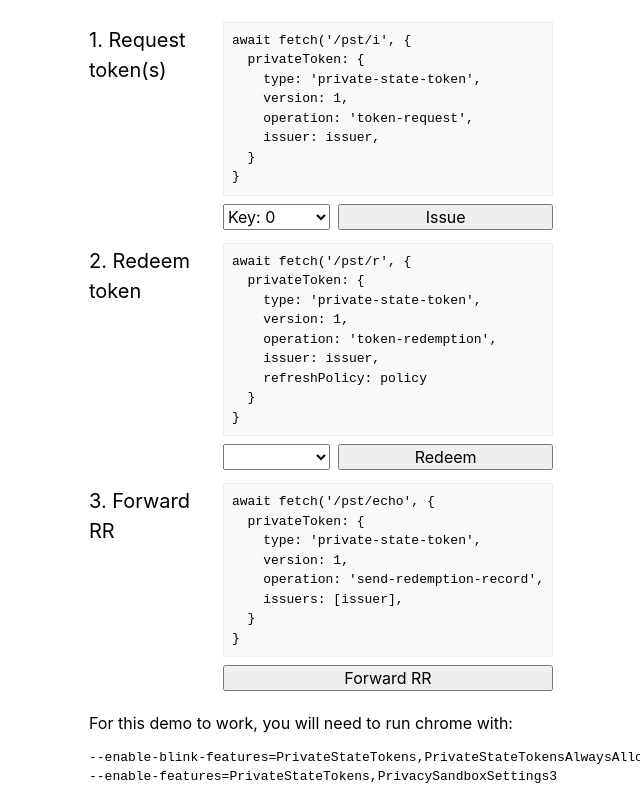
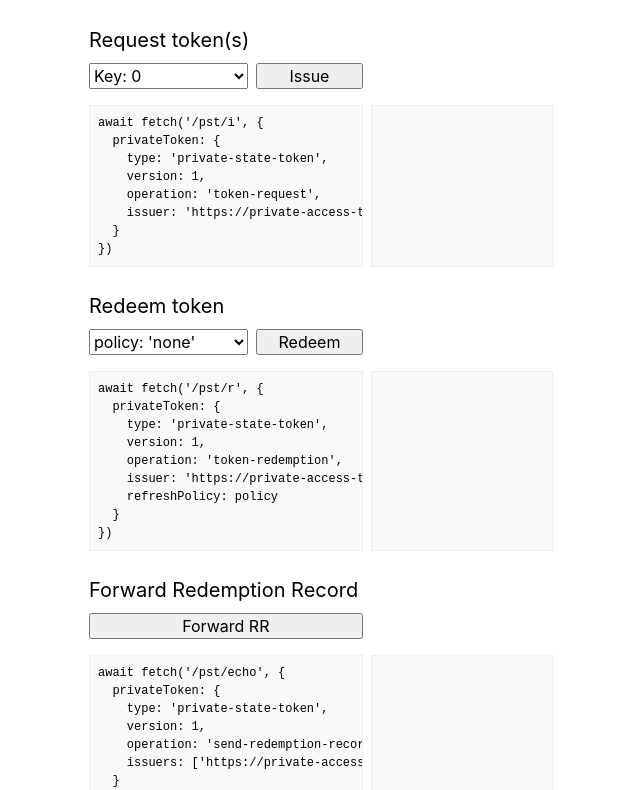
Before and after one commit to colinbendell/private-access-token, a website: page private-state-token.colinbendell.dev/index.html in a window 1280 px wide. Shown: the part 51-841 px from the top of the page, without its empty margins (319-959 px from the left). Drawn offline with Linux system fonts and the light colour scheme.

Commit message:
layout changes

```diff
--- /dev/null
+++ b/private-access-token.colinbendell.dev/private-access-token.js
@@ -0,0 +1 @@
+../src/private-access-token.js
--- /dev/null
+++ b/private-access-token.colinbendell.dev/utils.js
@@ -0,0 +1 @@
+../src/utils.js
--- a/private-state-token.colinbendell.dev/index.html
+++ b/private-state-token.colinbendell.dev/index.html
@@ -101,7 +101,7 @@
 
             .grid {
                 display: grid;
-                grid-template-columns: repeat(1, 1fr 2fr);
+                grid-template-columns: repeat(1, 3fr 2fr);
                 grid-column-gap: 0.5rem;
             }
             .grid input {
@@ -111,14 +111,26 @@
             .code {
                 border: 1px solid #eee;
                 background-color: #f9f9f9;
-                margin-bottom: 0.5rem;
+                margin: 1rem 0 0.5rem 0;
                 padding: 0.5rem;
+                overflow: scroll;
+                font-size: 0.75rem;
             }
 
             h2 {
                 margin: 1rem 0 0.5rem 0;
                 font-weight: 400;
+                grid-column: span 2 / auto;
                 font-size: 1.25rem;
+            }
+
+            .pass::after {
+              content: " ✅";
+              color: green;
+            }
+            .fail::after {
+              content: " ❌";
+              color: red;
             }
         </style>
         <script>
@@ -197,75 +209,79 @@
     <main>
       <h1>Public State Token v3 Test</h1>
       <div  style="vertical-align: super; font-size: 0.75rem; margin: -0.6rem 0 0.6rem 0;">
-              <a href="https://github.com/colinbendell/private-access-token">Github Source</a> ⏐⏐
-              <a href="https://wicg.github.io/trust-token-api/l">W3C: PST (Draft)</a> ⏐⏐
+              <a href="https://github.com/colinbendell/private-access-token">Github Source</a> ⏐
+              <a href="https://wicg.github.io/trust-token-api/l">W3C: PST (Draft)</a> ⏐
               <a href="https://www.ietf.org/archive/id/draft-irtf-cfrg-voprf-21.html">IETF: VOPRF (21)</a>
       </div>
 
 
       <div class="grid">
-        <div>
-          <h2>1. Request token(s)</h2>
-          <code id="issue-response">&nbsp;</code>
+        <h2>Request token(s)</h2>
+        <div class="grid">
+          <select id="public">
+            <option value="0" selected>Key: 0</option>
+            <option value="1">Key: 1</option>
+            <option value="2">Key: 2</option>
+          </select>
+          <input type="button" value="Issue" onclick="issueTokens()">
         </div>
+        <div></div>
         <pre class="code">await fetch('/pst/i', {
   privateToken: {
     type: 'private-state-token',
     version: 1,
     operation: 'token-request',
-    issuer: issuer,
+    issuer: 'https://private-access-token.colinbendell.dev',
   }
-}</pre>
-      <div></div>
-      <div class="grid">
-        <select id="public">
-          <option value="0" selected>Key: 0</option>
-          <option value="1">Key: 1</option>
-          <option value="2">Key: 2</option>
-        </select>
-        <input type="button" value="Issue" onclick="issueTokens()">
-      </div>
+})</pre>
+<code class="code" id="issue-response">&nbsp;</code>
+<!-- <code class="code" id="hasPrivateToken">&nbsp;</code>
+<pre class="code">document.hasPrivateToken(
+  'https://private-access-token.colinbendell.dev/',
+  'private-state-token'
+);</pre>
+        <code class="code pass" id="hasPrivateToken-response">true</code>
+<pre class="code">document.hasRedemptionRecord(
+  'https://private-access-token.colinbendell.dev/',
+  'private-state-token'
+);</pre>
+        <code class="code pass" id="hasRedemptionRecord-response">true</code> -->
 
-
-      <div>
-        <h2>2. Redeem token</h2>
-        <code id="redeem-response">&nbsp;</code>
-      </div>
-      <pre class="code">await fetch('/pst/r', {
+        <h2>Redeem token</h2>
+        <div class="grid">
+          <select id="refresh">
+            <option value="none">policy: 'none'</option>
+            <option value="refresh">policy: 'refresh'</option>
+          </select>
+          <input type="button" value="Redeem" onclick="redeemToken(false)">
+        </div>
+        <div></div>
+        <pre class="code">await fetch('/pst/r', {
   privateToken: {
     type: 'private-state-token',
     version: 1,
     operation: 'token-redemption',
-    issuer: issuer,
+    issuer: 'https://private-access-token.colinbendell.dev',
     refreshPolicy: policy
   }
-}</pre>
+})</pre>
+        <code class="code" id="redeem-response">&nbsp;</code>
 
+        <h2>Forward Redemption Record</h2>
+
+        <input type="button" value="Forward RR" onclick="sendRR(true)">
         <div></div>
-        <div class="grid">
-          <select id="refresh">
-            <option value="false"></option>
-            <option value="true">Refresh</option>
-          </select>
-          <input type="button" value="Redeem" onclick="redeemToken(false)">
-        </div>
-
-      <div>
-        <h2>3. Forward RR</h2>
-        <code id="response-rr">&nbsp;</code>
-      </div>
-      <pre class="code">await fetch('/pst/echo', {
+              <pre class="code">await fetch('/pst/echo', {
   privateToken: {
     type: 'private-state-token',
     version: 1,
     operation: 'send-redemption-record',
-    issuers: [issuer],
+    issuers: ['https://private-access-token.colinbendell.dev'],
   }
-}</pre>
-        <div></div>
-        <input type="button" value="Forward RR" onclick="sendRR(true)">
+})</pre>
+        <code class="code" id="response-rr">&nbsp;</code>
+
       </div>
-      <code id="response">&nbsp;</code>
       <div>For this demo to work, you will need to run chrome with:</div>
       <pre>
 --enable-blink-features=PrivateStateTokens,PrivateStateTokensAlwaysAllowIssuance
```
Also changed, not shown: private-access-token.colinbendell.dev/worker/index.js (+5 -4 lines).
